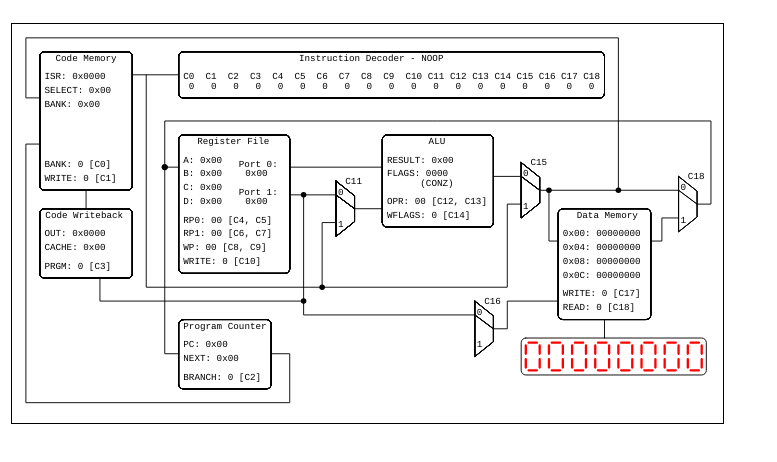
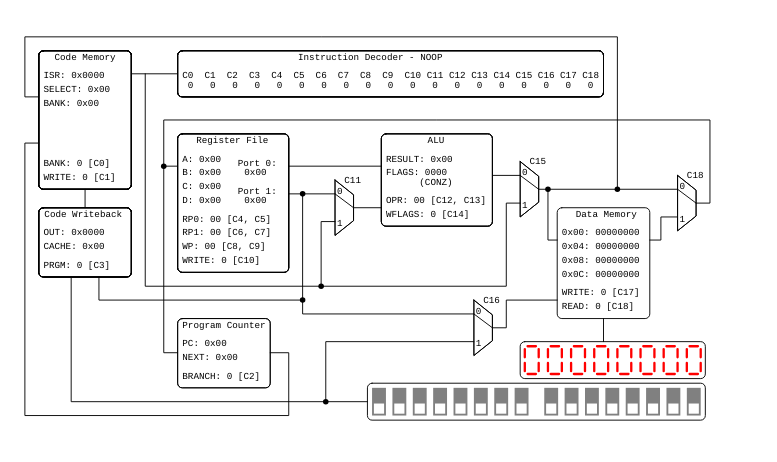
Before and after one commit to tergav17/i281-dev, a plain HTML site: page websim/index.html in a window 1280 px wide. Shown: the part 64-526 px from the top of the page, without its empty margins (0-777 px from the left). Drawn offline with Linux system fonts and the light colour scheme.

Commit message:
Finished flow diagram

```diff
--- a/websim/cpu.js
+++ b/websim/cpu.js
@@ -31,6 +31,7 @@ cpu_state = {
 
 	segments: [],			// 7-Segment Display Contents
 	game: false,			// Game Mode
+	switches: 0x0000,		// Switch Registers
 
 	ctrl: []				// Control Lines
 };
--- a/websim/index.html
+++ b/websim/index.html
@@ -6,7 +6,7 @@
 	<title>i281/e Development Simulator</title>
 	<style>
 			canvas {
-				border: 1px solid black;
+				border: none;
 			}
 
 			body {
--- a/websim/simulator.js
+++ b/websim/simulator.js
@@ -37,10 +37,39 @@ if (diag_flow.getContext) {
 window.addEventListener('keyup',keyUpListener,false);
 window.addEventListener('keydown',keyDownListener,false);
 window.addEventListener('resize', resizeCanvas, false);
+diag_flow.addEventListener('mousedown', mouseDown);
+
+// Keep track of scaling for mouse events
+var scaleX = 1.0;
+var scaleY = 1.0;
 
 // Do initial drawing of canvas
 updateFlow(true);
 
+// event farm!!!! :)
+
+function mouseDown(e) {
+	canvasRect = diag_flow.getBoundingClientRect()
+	let mx = (e.clientX - canvasRect.left) / scaleX;
+	let my = (e.clientY - canvasRect.top) / scaleY;
+
+	// I really should have some proper button handling code
+	// but I don't wanna so we are going to hardcode one instead
+	//
+	// cry about it
+	x = 385; y = 390; // Switch block position
+	for (let i = 0; i < 16; i++) {
+		bx = x + 5 + (22 * i) + (i >= 8 ? 10 : 0)
+		by = y + 5
+
+		if (mx >= bx && mx < bx + 15 && my >= by && my < by + 30) {
+			cpu_state.switches ^= 0x8000>>i;
+		}
+
+		updateFlow(false);
+	}
+
+}
 
 function keyUpListener(e) {
 	let k = e.key.toLowerCase();
@@ -66,6 +95,13 @@ function resizeCanvas() {
  * Redraws the CPU flow chart to the current state
  */
 function drawFlow(cpu) {
+
+	// Clear
+	flow_ctx.reset();
+	flow_ctx.setTransform(1, 0, 0, 1, 0, 0);
+	flow_ctx.scale(scaleX, scaleY);
+	flow_ctx.clearRect(0, 0, diag_flow.width, diag_flow.height);
+
 
 	// Set up style commons
 	flow_ctx.font = "10px courier";
@@ -183,6 +219,9 @@ function drawFlow(cpu) {
 	// Draw C18 Multiplexer
 	drawMux(cpu, 720, 165, 18);
 
+	// Line Time!
+	flow_ctx.beginPath();
+
 	// Draw Conencting Lines
 	// Code Writeback -> Code Memory
 	flow_ctx.moveTo(80, 200);
@@ -191,8 +230,8 @@ function drawFlow(cpu) {
 	// Program Counter -> Code Memory
 	flow_ctx.moveTo(280, 357);
 	flow_ctx.lineTo(300, 357);
-	flow_ctx.lineTo(300, 410);
-	flow_ctx.lineTo(15, 410);
+	flow_ctx.lineTo(300, 425);
+	flow_ctx.lineTo(15, 425);
 	flow_ctx.lineTo(15, 130);
 	flow_ctx.lineTo(30, 130);
 
@@ -281,7 +320,17 @@ function drawFlow(cpu) {
 
 	// Data Memory -> 7-Segment Displays
 	flow_ctx.moveTo(640, 320);
-	flow_ctx.lineTo(640, 340);
+	flow_ctx.lineTo(640, 345);
+
+	// Switches -> Code Writeback
+	flow_ctx.moveTo(385, 410);
+	flow_ctx.lineTo(65, 410)
+	flow_ctx.lineTo(65, 275);
+
+	// Switches -> Mux C16
+	flow_ctx.moveTo(340, 410);
+	flow_ctx.lineTo(340, 345)
+	flow_ctx.lineTo(500, 345);
 
 	// Draw all of the lines
 	flow_ctx.stroke();
@@ -305,28 +354,52 @@ function drawFlow(cpu) {
 	flow_ctx.beginPath();
 	flow_ctx.arc(165, 155, 3, 0, 2 * Math.PI);
 	flow_ctx.fill();
+	flow_ctx.beginPath();
+	flow_ctx.arc(340, 410, 3, 0, 2 * Math.PI);
+	flow_ctx.fill();
+
+	// Draw Switches
+	x = 385; y = 390;
+	flow_ctx.beginPath();
+	flow_ctx.strokeStyle = "black";
+	flow_ctx.roundRect(x, y, 365, 40, 5);
+	flow_ctx.stroke();
+	for (let i = 0; i < 16; i++) {
+		drawSwitch(x + 5 + (22 * i) + (i >= 8 ? 10 : 0), y + 5, cpu.switches & (0x8000>>i));
+	}
 
 	// Draw 7-segment display
-	x = 550; y = 340;
+	x = 550; y = 345;
+	flow_ctx.beginPath();
+	flow_ctx.strokeStyle = "black";
 	flow_ctx.roundRect(x, y, 200, 40, 5);
 	flow_ctx.stroke();
-	drawDisplay(x + 5, y + 5, cpu.segments[0], cpu.game);
-	drawDisplay(x + 25 + 5, y + 5, cpu.segments[1], cpu.game);
-	drawDisplay(x + 50 + 5, y + 5, cpu.segments[2], cpu.game);
-	drawDisplay(x + 75 + 5, y + 5, cpu.segments[3], cpu.game);
-	drawDisplay(x + 100 + 5, y + 5, cpu.segments[4], cpu.game);
-	drawDisplay(x + 125 + 5, y  + 5, cpu.segments[5], cpu.game);
-	drawDisplay(x + 150 + 5, y + 5, cpu.segments[6], cpu.game);
-	drawDisplay(x + 175 + 5, y + 5, cpu.segments[7], cpu.game);
+	for (let i = 0; i < 8; i++) {
+		drawDisplay(x + 5 + (25 * i), y + 5, cpu.segments[i], cpu.game);
+	}
+}
+
+function drawSwitch(x, y, position) {
+	flow_ctx.beginPath();
+	flow_ctx.strokeStyle = "grey";
+	flow_ctx.fillStyle = "grey";
+	flow_ctx.rect(x, y, 15, 30);
+	flow_ctx.fill();
+
+	flow_ctx.beginPath();
+	flow_ctx.strokeStyle = "white";
+	flow_ctx.fillStyle = "white";
+	flow_ctx.rect(x + 2, y + 2 + (position == 0 ? 15 : 0), 11, 11);
+	flow_ctx.fill();
 }
 
 /*
  * Helper function to draw 7-segment displays
  */
 function drawDisplay(x, y, contents, game) {
+	flow_ctx.beginPath();
 	flow_ctx.strokeStyle = "red"
 	flow_ctx.lineWidth = 2.5;
-	flow_ctx.beginPath();
 
 	// Convert content if in game mode
 	if (!game) {
@@ -383,6 +456,7 @@ function drawDisplay(x, y, contents, game) {
  * Helper function to draw multiplexers
  */
 function drawMux(cpu, x, y, signal) {
+	flow_ctx.beginPath();
 	flow_ctx.strokeStyle = "black"
 	flow_ctx.moveTo(x, y);
 	flow_ctx.lineTo(x, y+60);
@@ -438,9 +512,8 @@ function updateFlow(doResize) {
 		flow_ctx.canvas.height = ratioY * flow_ctx.canvas.width / ratioX;
 
 		// Set the graphical scale
-		flow_ctx.setTransform(1, 0, 0, 1, 0, 0);
-		flow_ctx.scale(flow_ctx.canvas.width / vWidth, flow_ctx.canvas.height / vHeight);
-
+		scaleX = flow_ctx.canvas.width / vWidth;
+		scaleY = flow_ctx.canvas.height / vHeight;
 	}
 
 	// Redraw the flow
```
